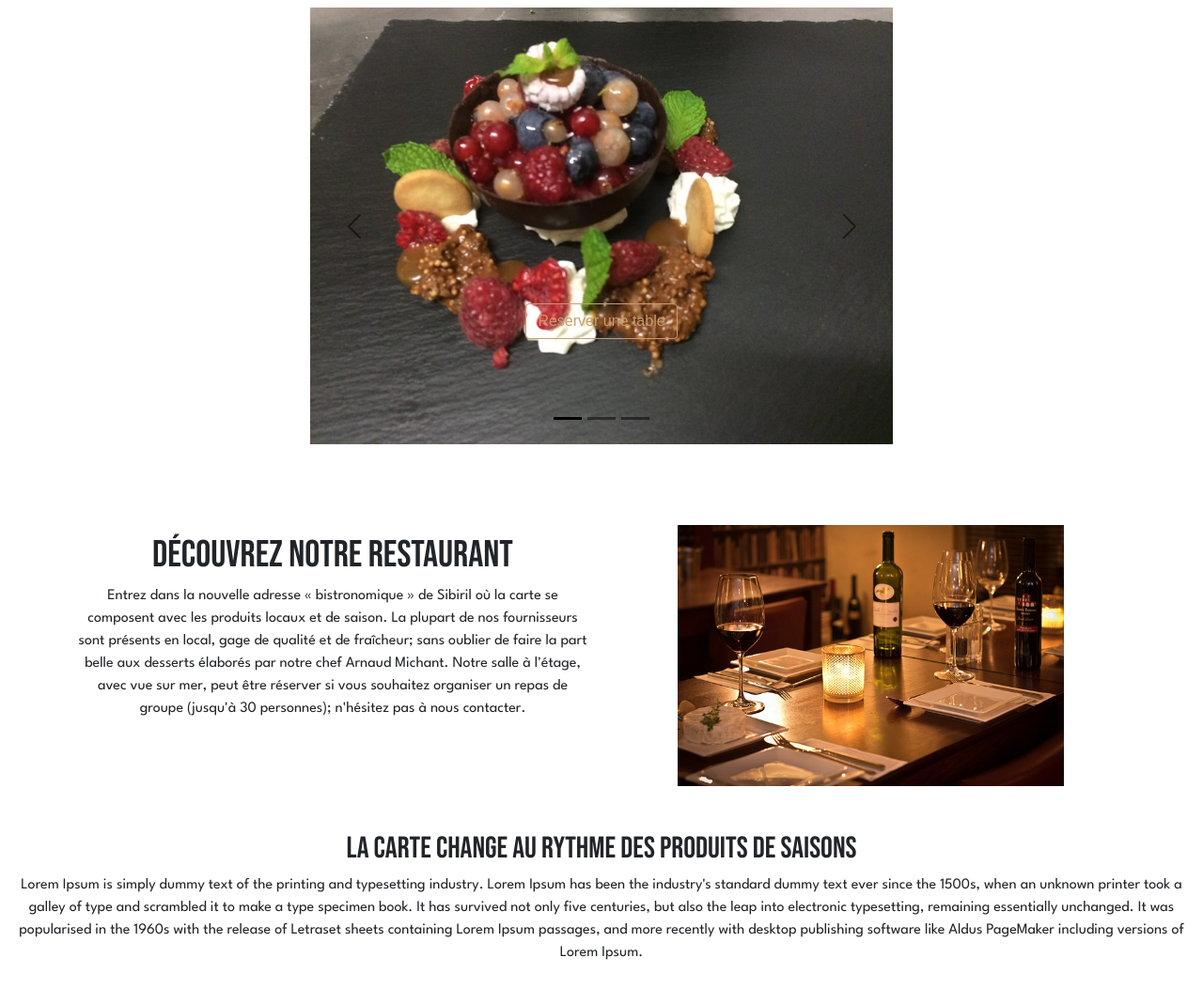
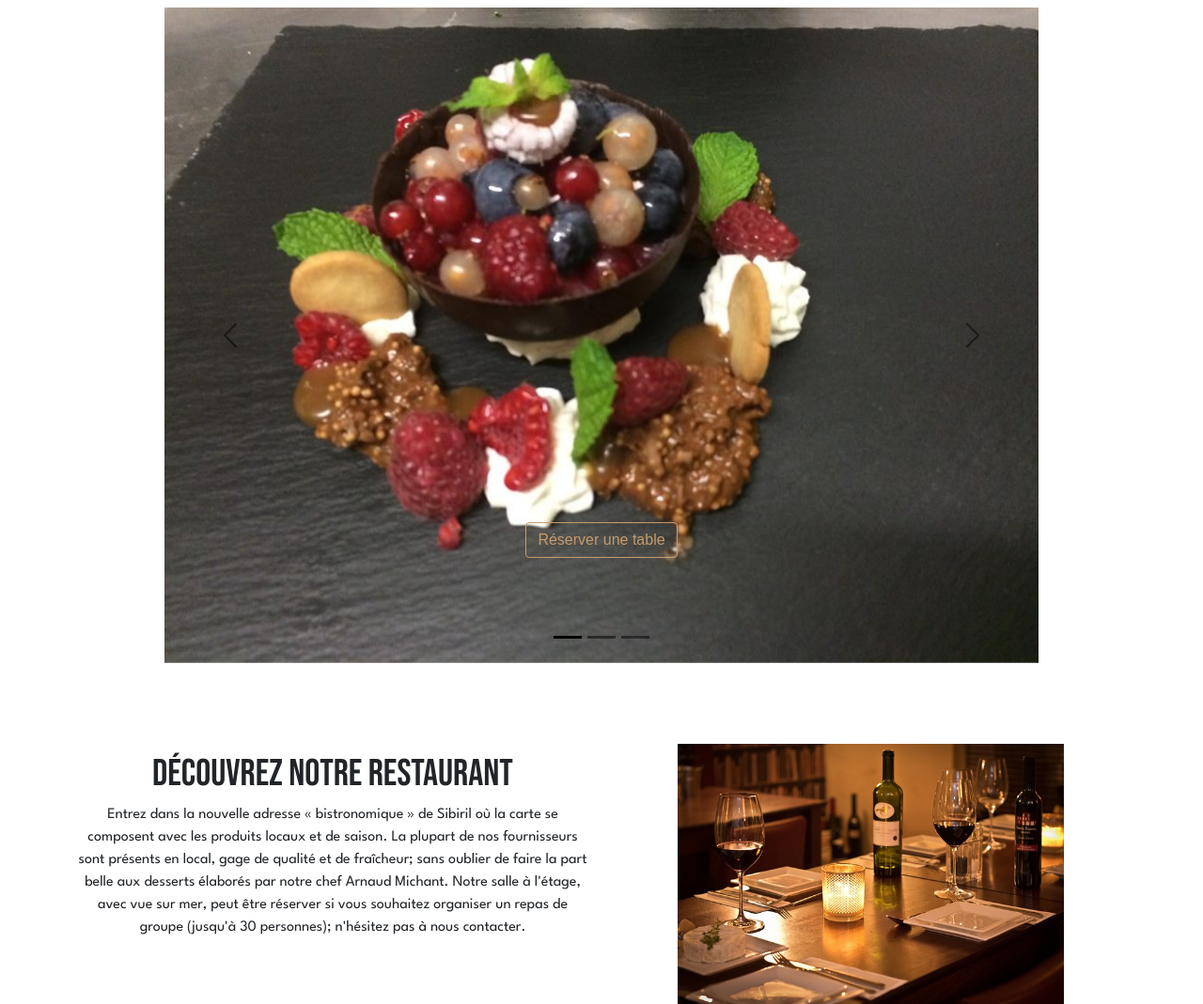
Before and after one commit to Maea-M/quai_antique, a Symfony app: template templates/home/index.html.twig in a window 1280 px wide. Shown: the part 122-1191 px from the top of the page at 94% size. Run offline with Twig, Linux system fonts and the light colour scheme; the template is opened without the code that fills it, so the values that code supplies are empty; some libraries are stand-ins or nearby versions; some web fonts are replaced.

Commit message:
change css

```diff
--- a/templates/home/index.html.twig
+++ b/templates/home/index.html.twig
@@ -5,7 +5,7 @@
 {% block body %}
 
 <section class=" text-center m-2">
-    <div id="carouselExampleDark" class="carousel carousel-dark slide w-50">
+    <div id="carouselExampleDark" class="carousel carousel-dark slide w-60">
     <div class="carousel-indicators">
         <button type="button" data-bs-target="#carouselExampleDark" data-bs-slide-to="0" class="active" aria-current="true" aria-label="Slide 1"></button>
         <button type="button" data-bs-target="#carouselExampleDark" data-bs-slide-to="1" aria-label="Slide 2"></button>
```
